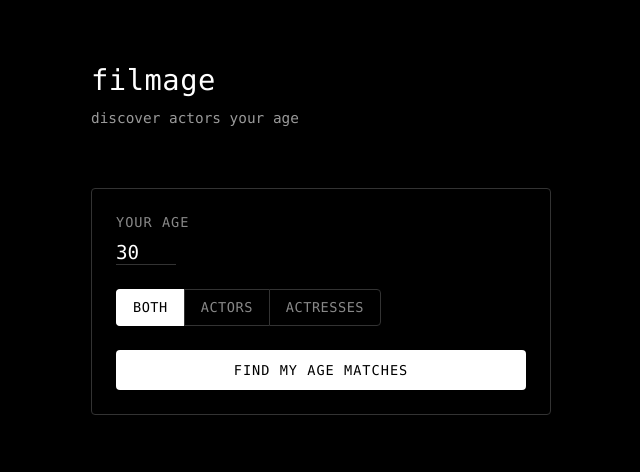
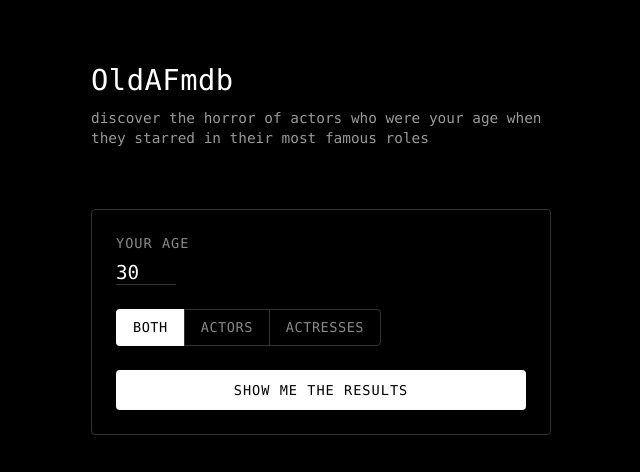
Before and after one commit to joncarden/oldafmdb, a website: page public/index.html in a window 1280 px wide. Shown: the whole page, without its empty margins (319-959 px from the left). Drawn offline with Linux system fonts and the light colour scheme.

Commit message:
Deploy latest user changes

```diff
--- a/public/index.html
+++ b/public/index.html
@@ -3,11 +3,11 @@
 <head>
     <meta charset="UTF-8">
     <meta name="viewport" content="width=device-width, initial-scale=1.0">
-    <title>FilmAge - Discover Actors Your Age</title>
+    <title>OldAFmdb - Discover actors in famous roles who were—shockingly—exactly your age</title>
     <meta name="description" content="Discover which actors were exactly your age when starring in memorable films">
 
     <!-- Open Graph tags for sharing -->
-    <meta property="og:title" content="FilmAge - Discover Actors Your Age">
+    <meta property="og:title" content="OldAFmdb - Discover actors in roles who were—shockingly—exactly your age">
     <meta property="og:description" content="Find actors who were exactly your age in memorable films">
     <meta property="og:type" content="website">
     <meta property="og:url" content="https://filmage.app">
@@ -369,8 +369,8 @@
 <body>
     <div class="container">
         <div class="header">
-            <h1 class="logo">filmage</h1>
-            <p class="tagline">discover actors your age</p>
+            <h1 class="logo">OldAFmdb</h1>
+            <p class="tagline">discover the horror of actors who were your age when they starred in their most famous roles</p>
         </div>
 
         <div class="controls">
@@ -385,7 +385,7 @@
                 <div class="filter-pill" data-gender="actresses">Actresses</div>
             </div>
 
-            <button class="search-button" id="searchBtn">Find My Age Matches</button>
+            <button class="search-button" id="searchBtn">show me the results</button>
         </div>
 
         <div class="results" id="results">
```
